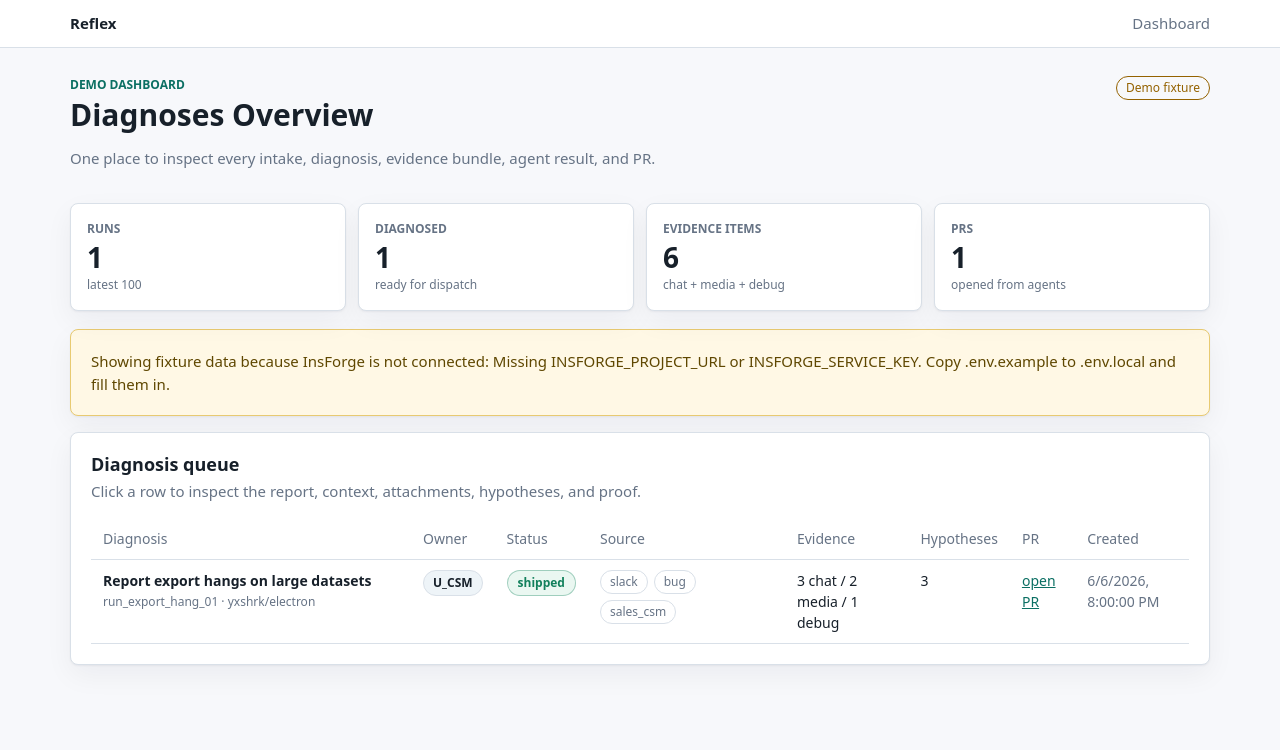
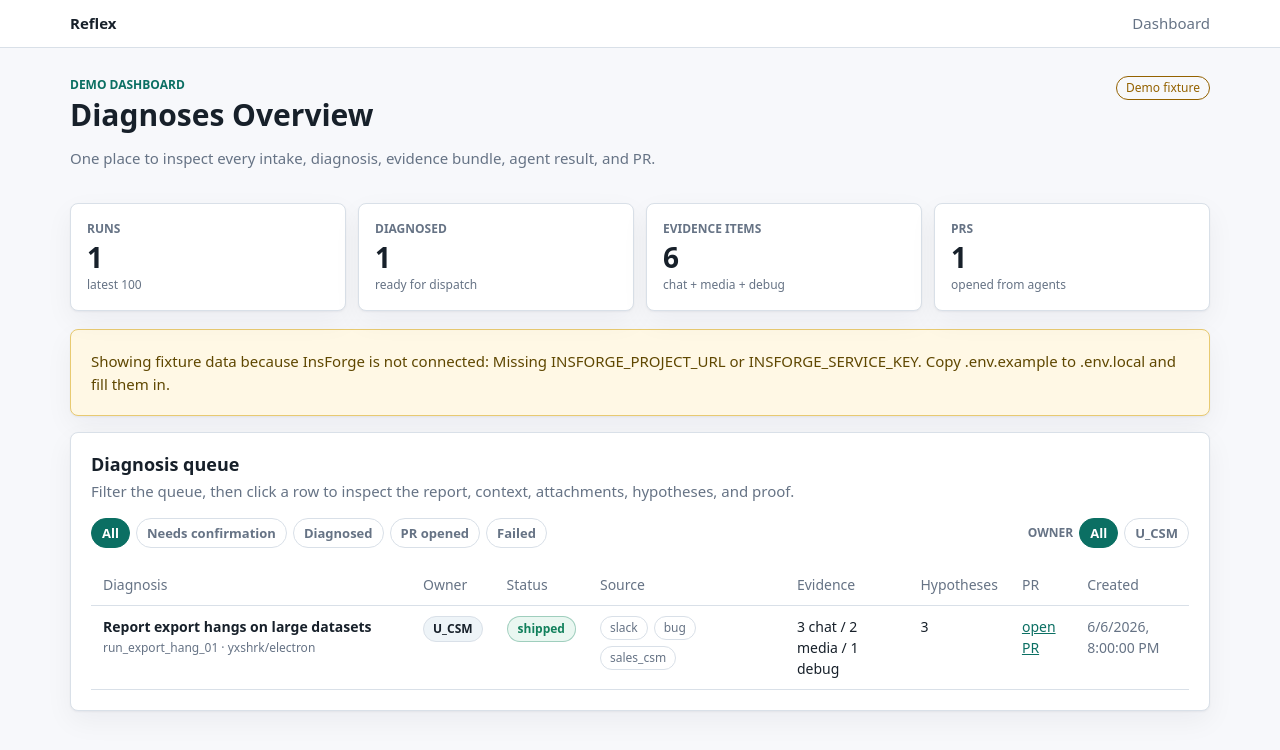
Before and after one commit to yxshrk/electron, a Next.js app: page /dashboard in a window 1280 px wide. Shown: the top 750 px of the page. Built offline with nearby package versions, Linux system fonts and the light colour scheme.

Commit message:
Add dashboard queue filters

```diff
--- a/app/dashboard/page.tsx
+++ b/app/dashboard/page.tsx
@@ -1,5 +1,17 @@
 import { getDashboardRuns } from '@/lib/dashboard/read-model';
-import { actorLabel, evidenceLabel, evidenceTotalCount, formatDate, statusLabel, statusTone } from '@/lib/dashboard/view';
+import {
+  actorLabel,
+  DASHBOARD_RUN_FILTERS,
+  dashboardOwners,
+  evidenceLabel,
+  evidenceTotalCount,
+  filterDashboardRuns,
+  formatDate,
+  parseDashboardRunFilter,
+  statusLabel,
+  statusTone,
+  type DashboardRunFilter
+} from '@/lib/dashboard/view';
 
 export const dynamic = 'force-dynamic';
 export const runtime = 'nodejs';
@@ -7,14 +19,23 @@ export const runtime = 'nodejs';
 /**
  * Renders the top-level Reflex dashboard run list.
  *
+ * @param props Search parameters used to filter the diagnosis queue.
  * @returns Server-rendered table of Reflex runs with source metadata.
  * @sideEffects Reads from InsForge when backend credentials are configured.
  */
-export default async function Dashboard() {
+export default async function Dashboard({
+  searchParams
+}: {
+  searchParams?: { view?: string; owner?: string };
+}) {
   const { runs, source, error } = await getDashboardRuns();
-  const diagnosedRuns = runs.filter((run) => run.diagnosis_state === 'diagnosed').length;
-  const evidenceCount = runs.reduce((total, run) => total + evidenceTotalCount(run), 0);
-  const prCount = runs.filter((run) => Boolean(run.pr_url)).length;
+  const activeFilter = parseDashboardRunFilter(searchParams?.view);
+  const ownerOptions = dashboardOwners(runs);
+  const activeOwner = ownerOptions.includes(searchParams?.owner ?? '') ? searchParams?.owner : undefined;
+  const filteredRuns = filterDashboardRuns(runs, activeFilter, activeOwner);
+  const diagnosedRuns = filteredRuns.filter((run) => run.diagnosis_state === 'diagnosed').length;
+  const evidenceCount = filteredRuns.reduce((total, run) => total + evidenceTotalCount(run), 0);
+  const prCount = filteredRuns.filter((run) => Boolean(run.pr_url)).length;
 
   return (
     <>
@@ -34,8 +55,8 @@ export default async function Dashboard() {
       <div className="metric-grid">
         <div className="metric-card">
           <span className="metric-label">Runs</span>
-          <strong>{runs.length}</strong>
-          <span className="metric-note">latest 100</span>
+          <strong>{filteredRuns.length}</strong>
+          <span className="metric-note">{filteredRuns.length === runs.length ? 'latest 100' : `filtered from ${runs.length}`}</span>
         </div>
         <div className="metric-card">
           <span className="metric-label">Diagnosed</span>
@@ -64,13 +85,54 @@ export default async function Dashboard() {
         <div className="section-heading">
           <div>
             <h2>Diagnosis queue</h2>
-            <p className="muted">Click a row to inspect the report, context, attachments, hypotheses, and proof.</p>
+            <p className="muted">Filter the queue, then click a row to inspect the report, context, attachments, hypotheses, and proof.</p>
           </div>
+        </div>
+        <div className="filter-bar" aria-label="Dashboard filters">
+          <div className="filter-group">
+            {DASHBOARD_RUN_FILTERS.map((filter) => (
+              <a
+                aria-current={activeFilter === filter.value ? 'page' : undefined}
+                className={`filter-chip ${activeFilter === filter.value ? 'active' : ''}`}
+                href={dashboardHref(filter.value, activeOwner)}
+                key={filter.value}
+              >
+                {filter.label}
+              </a>
+            ))}
+          </div>
+          {ownerOptions.length > 0 && (
+            <div className="filter-group owner-filter" aria-label="Owner filters">
+              <span className="filter-label">Owner</span>
+              <a
+                aria-current={!activeOwner ? 'page' : undefined}
+                className={`filter-chip ${!activeOwner ? 'active' : ''}`}
+                href={dashboardHref(activeFilter)}
+              >
+                All
+              </a>
+              {ownerOptions.map((owner) => (
+                <a
+                  aria-current={activeOwner === owner ? 'page' : undefined}
+                  className={`filter-chip ${activeOwner === owner ? 'active' : ''}`}
+                  href={dashboardHref(activeFilter, owner)}
+                  key={owner}
+                >
+                  {actorLabel(owner)}
+                </a>
+              ))}
+            </div>
+          )}
         </div>
         {runs.length === 0 ? (
           <div className="empty-state">
             <strong>No runs yet</strong>
             <p className="muted">Start from Slack or the recorder, then this page becomes the judge-facing data view.</p>
+          </div>
+        ) : filteredRuns.length === 0 ? (
+          <div className="empty-state">
+            <strong>No runs match this filter</strong>
+            <p className="muted">Switch back to All to see the full queue.</p>
           </div>
         ) : (
           <div className="table-wrap">
@@ -88,7 +150,7 @@ export default async function Dashboard() {
                 </tr>
               </thead>
               <tbody>
-                {runs.map((run) => (
+                {filteredRuns.map((run) => (
                   <tr key={run.id}>
                     <td>
                       <a className="row-link" href={`/dashboard/${run.id}`}>
@@ -119,3 +181,19 @@ export default async function Dashboard() {
     </>
   );
 }
+
+/**
+ * Builds a dashboard link for the selected queue and owner filters.
+ *
+ * @param view Queue filter value.
+ * @param owner Optional owner actor filter.
+ * @returns Dashboard URL with compact query parameters.
+ * @sideEffects None.
+ */
+function dashboardHref(view: DashboardRunFilter, owner?: string | null): string {
+  const params = new URLSearchParams();
+  if (view !== 'all') params.set('view', view);
+  if (owner) params.set('owner', owner);
+  const query = params.toString();
+  return query ? `/dashboard?${query}` : '/dashboard';
+}
--- a/app/globals.css
+++ b/app/globals.css
@@ -165,6 +165,47 @@ video { width: 100%; border-radius: 8px; border: 1px solid var(--border); backgr
   font-size: 12px;
 }
 .metric-label { font-weight: 700; text-transform: uppercase; }
+
+.filter-bar {
+  display: flex;
+  align-items: center;
+  justify-content: space-between;
+  gap: 12px;
+  flex-wrap: wrap;
+  margin: 0 0 16px;
+}
+.filter-group {
+  display: flex;
+  align-items: center;
+  gap: 6px;
+  flex-wrap: wrap;
+}
+.filter-label {
+  color: var(--muted);
+  font-size: 12px;
+  font-weight: 700;
+  text-transform: uppercase;
+}
+.filter-chip {
+  display: inline-flex;
+  align-items: center;
+  min-height: 30px;
+  border: 1px solid var(--border);
+  border-radius: 999px;
+  color: var(--muted);
+  background: #ffffff;
+  padding: 4px 10px;
+  font-size: 13px;
+  font-weight: 700;
+  text-decoration: none;
+  white-space: nowrap;
+}
+.filter-chip:hover { color: var(--text); border-color: #b7c4d4; }
+.filter-chip.active {
+  color: #ffffff;
+  background: var(--accent);
+  border-color: var(--accent);
+}
 
 .table-wrap { width: 100%; overflow-x: auto; }
 .run-table td:first-child { min-width: 320px; }
--- a/lib/dashboard/view.ts
+++ b/lib/dashboard/view.ts
@@ -73,6 +73,28 @@ export interface EvidenceCountSource {
   observation_count?: number;
 }
 
+export type DashboardRunFilter = 'all' | 'needs_confirmation' | 'diagnosed' | 'pr_opened' | 'failed';
+
+export interface DashboardRunFilterOption {
+  value: DashboardRunFilter;
+  label: string;
+}
+
+export interface DashboardFilterSource {
+  status: string;
+  diagnosis_state?: 'not_started' | 'diagnosed';
+  pr_url?: string | null;
+  started_by?: string | null;
+}
+
+export const DASHBOARD_RUN_FILTERS: DashboardRunFilterOption[] = [
+  { value: 'all', label: 'All' },
+  { value: 'needs_confirmation', label: 'Needs confirmation' },
+  { value: 'diagnosed', label: 'Diagnosed' },
+  { value: 'pr_opened', label: 'PR opened' },
+  { value: 'failed', label: 'Failed' },
+];
+
 /**
  * Counts all evidence-like items shown in the dashboard overview.
  *
@@ -114,6 +136,59 @@ export function actorLabel(actor?: string | null): string {
 }
 
 /**
+ * Parses a dashboard run filter query parameter.
+ *
+ * @param value Raw `view` search parameter.
+ * @returns Supported filter value, defaulting to `all`.
+ * @sideEffects None.
+ */
+export function parseDashboardRunFilter(value?: string | string[] | null): DashboardRunFilter {
+  const raw = Array.isArray(value) ? value[0] : value;
+  return DASHBOARD_RUN_FILTERS.some((filter) => filter.value === raw) ? (raw as DashboardRunFilter) : 'all';
+}
+
+/**
+ * Filters dashboard runs for demo-focused queue views.
+ *
+ * @param runs Run rows from the dashboard read model.
+ * @param filter Selected status filter.
+ * @param owner Optional started-by actor filter.
+ * @returns Runs matching the selected queue and owner filters.
+ * @sideEffects None.
+ */
+export function filterDashboardRuns<T extends DashboardFilterSource>(
+  runs: T[],
+  filter: DashboardRunFilter,
+  owner?: string | null
+): T[] {
+  const ownerValue = owner?.trim();
+  return runs.filter((run) => {
+    if (ownerValue && (run.started_by ?? '') !== ownerValue) return false;
+    if (filter === 'all') return true;
+    if (filter === 'needs_confirmation') return ['clarifying', 'report_drafted'].includes(run.status);
+    if (filter === 'diagnosed') return run.status === 'diagnosed';
+    if (filter === 'pr_opened') return Boolean(run.pr_url) || run.status === 'shipped';
+    return run.status.includes('failed');
+  });
+}
+
+/**
+ * Returns distinct run owner values in first-seen order.
+ *
+ * @param runs Run rows from the dashboard read model.
+ * @returns Non-empty owner actor IDs or names.
+ * @sideEffects None.
+ */
+export function dashboardOwners(runs: DashboardFilterSource[]): string[] {
+  const owners = new Set<string>();
+  for (const run of runs) {
+    const owner = run.started_by?.trim();
+    if (owner) owners.add(owner);
+  }
+  return [...owners];
+}
+
+/**
  * Determines whether a pipeline stage is complete, active, or pending.
  *
  * @param currentStatus Current run status.
```
Also changed, not shown: 1 other file (tests, documents, lock files or other folders).
